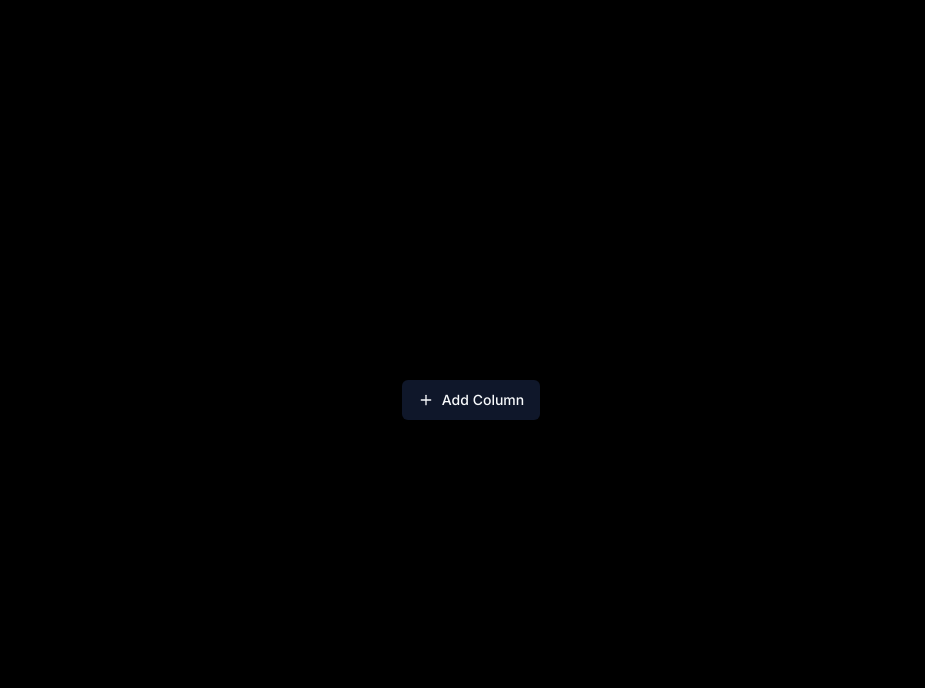
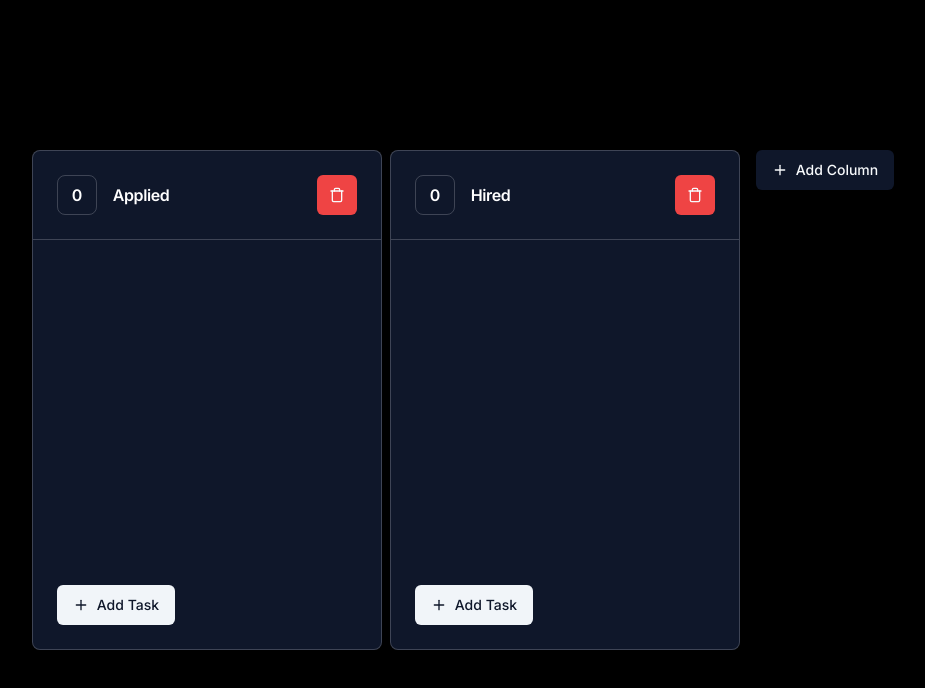
Before and after one commit to halilkesgin/drag-and-drop, a Next.js app: page / in a window 1280 px wide. Shown: the top 688 px of the page, without its empty margins (177-1102 px from the left). Built offline with nearby package versions, Linux system fonts and the light colour scheme.

Commit message:
added fixed column

```diff
--- a/components/column-container.tsx
+++ b/components/column-container.tsx
@@ -57,7 +57,7 @@ const ColumnContainer = ({ column, deleteColumn, updateColumn, createTask, tasks
                         <div className="flex justify-between gap-x-4">
                             <div className="flex gap-x-4 items-center">
                                 <div className="flex justify-center items-center border h-10 w-10 border-slate-50/20 rounded-lg">
-                                    0
+                                    {tasksIds.length}
                                 </div>
                                 <div>
                                     {!editMode &&
@@ -79,7 +79,7 @@ const ColumnContainer = ({ column, deleteColumn, updateColumn, createTask, tasks
                                 </div>
                             </div>
                             <Button variant="destructive" size="icon" onClick={() => { deleteColumn(column.id) }}>
-                                <Trash className="h-4 w-4" />
+                                <Trash className="h-4 w-4"  />
                             </Button>
                         </div>
                 </CardTitle>
--- a/components/kanban-board.tsx
+++ b/components/kanban-board.tsx
@@ -160,6 +160,16 @@ const KanbanBoard = () => {
         setTasks(newTasks)
     }
 
+    const firstFixedColumn: Column = {
+        id: "first-fixed",
+        title: "Applied"
+    }
+
+    const lastFixedColumn: Column = {
+        id: "last-fixed",
+        title: "Hired"
+    }
+
 
     return (
         <div className="flex gap-x-4">
@@ -170,6 +180,15 @@ const KanbanBoard = () => {
                 onDragOver={onDragOver}
             >
                 <div className="flex gap-2 text-white">
+                    <ColumnContainer
+                        column={firstFixedColumn}
+                        deleteColumn={() => {}}
+                        updateColumn={() => {}}
+                        createTask={createTask}
+                        deleteTask={deleteTask}
+                        updateTask={updateTask}
+                        tasks={tasks.filter(task => task.columnId === firstFixedColumn.id)}
+                    />
                     <SortableContext items={columnsId}>
                         {columns.map((column) => (
                             <ColumnContainer
@@ -184,6 +203,15 @@ const KanbanBoard = () => {
                             />
                         ))}
                     </SortableContext>
+                    <ColumnContainer
+                        column={lastFixedColumn}
+                        deleteColumn={() => {}}
+                        updateColumn={() => {}}
+                        createTask={createTask}
+                        deleteTask={deleteTask}
+                        updateTask={updateTask}
+                        tasks={tasks.filter(task => task.columnId === lastFixedColumn.id)}
+                    />
                 </div>
                 <Button onClick={() => {createNewColumn()}}>
                     <Plus className="h-4 w-4 mr-2" />
```
